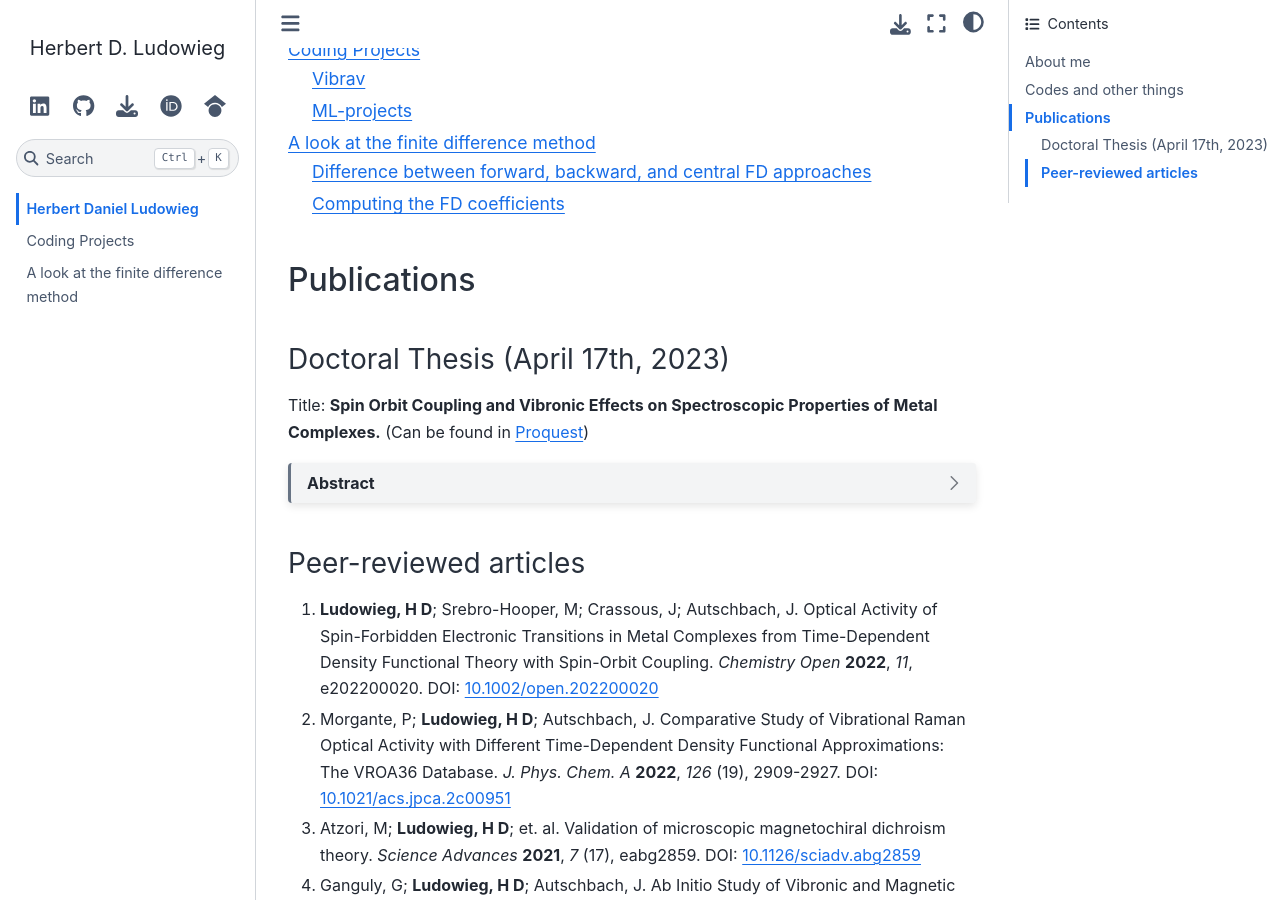
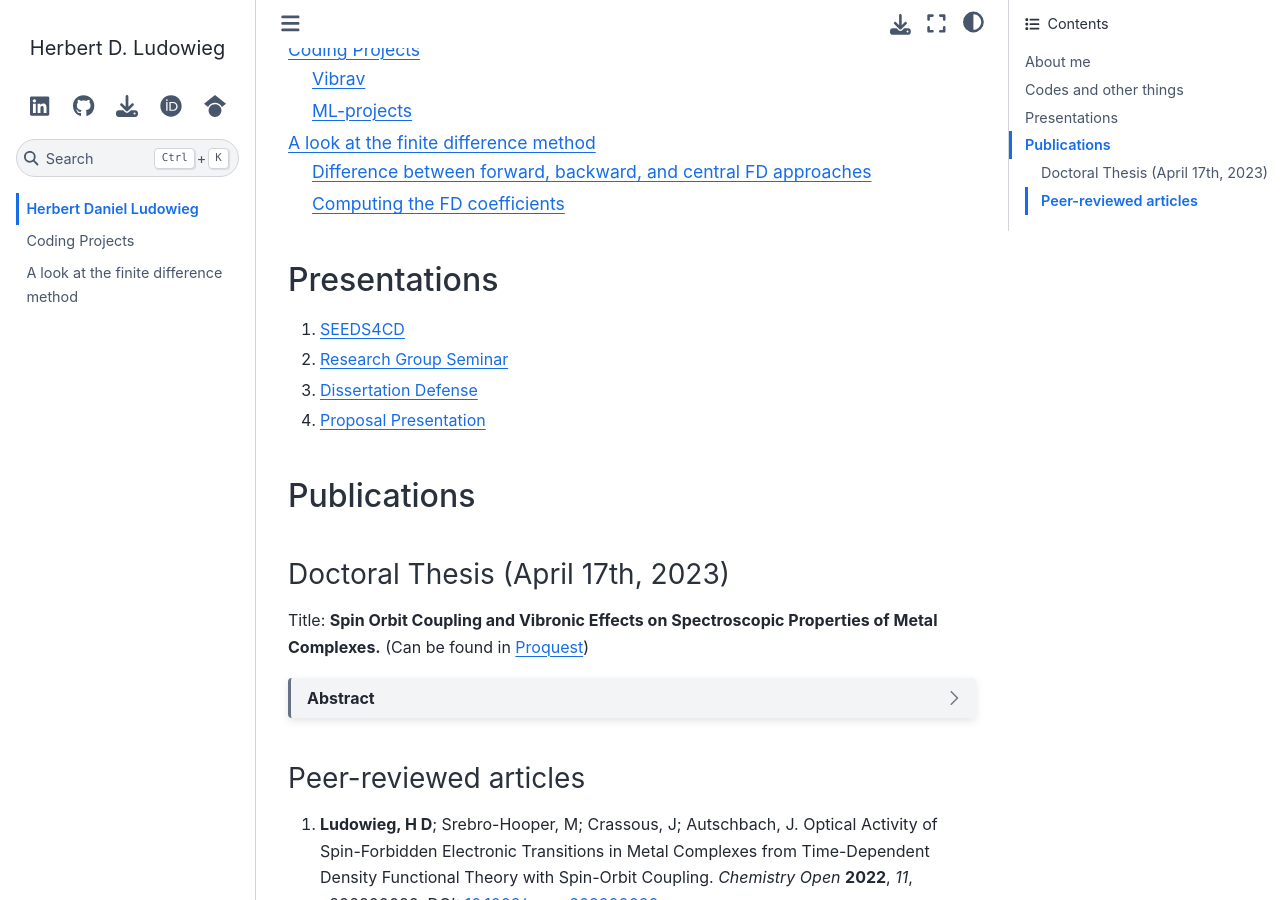
Before and after one commit to herbertludowieg/herbertludowieg.github.io, a Sphinx documentation site: the page built from source/index.rst, in a window 1280 px wide and 900 px high, scrolled down 548 px. Built offline with Sphinx 7.4.7 and the Sphinx Book theme 1.1.4, drawn with Linux system fonts in a browser that asks for light colours; pages that are not in the unit, such as notebooks, are missing from menus.

Commit message:
Adding some presentations
Made a new section with the presentations that
I have given over the years as a PhD student.

```diff
--- a/source/index.rst
+++ b/source/index.rst
@@ -69,6 +69,13 @@ Codes and other things
   movie-analysis/anim_movies_analysis.ipynb
   movie-analysis/james_bond_analysis.ipynb
 
+Presentations
+-------------
+#. `SEEDS4CD <_static/ludowieg-seeds4cd-pres.pdf>`_
+#. `Research Group Seminar <_static/ludowieg-ub-group-sem-03-22-2023.pdf>`_
+#. `Dissertation Defense <_static/ludowieg-defense.pdf>`_
+#. `Proposal Presentation <_static/ludowieg-proposal-pres.pdf>`_
+
 Publications
 ------------
 
```
Also changed, not shown: 2 other files.
